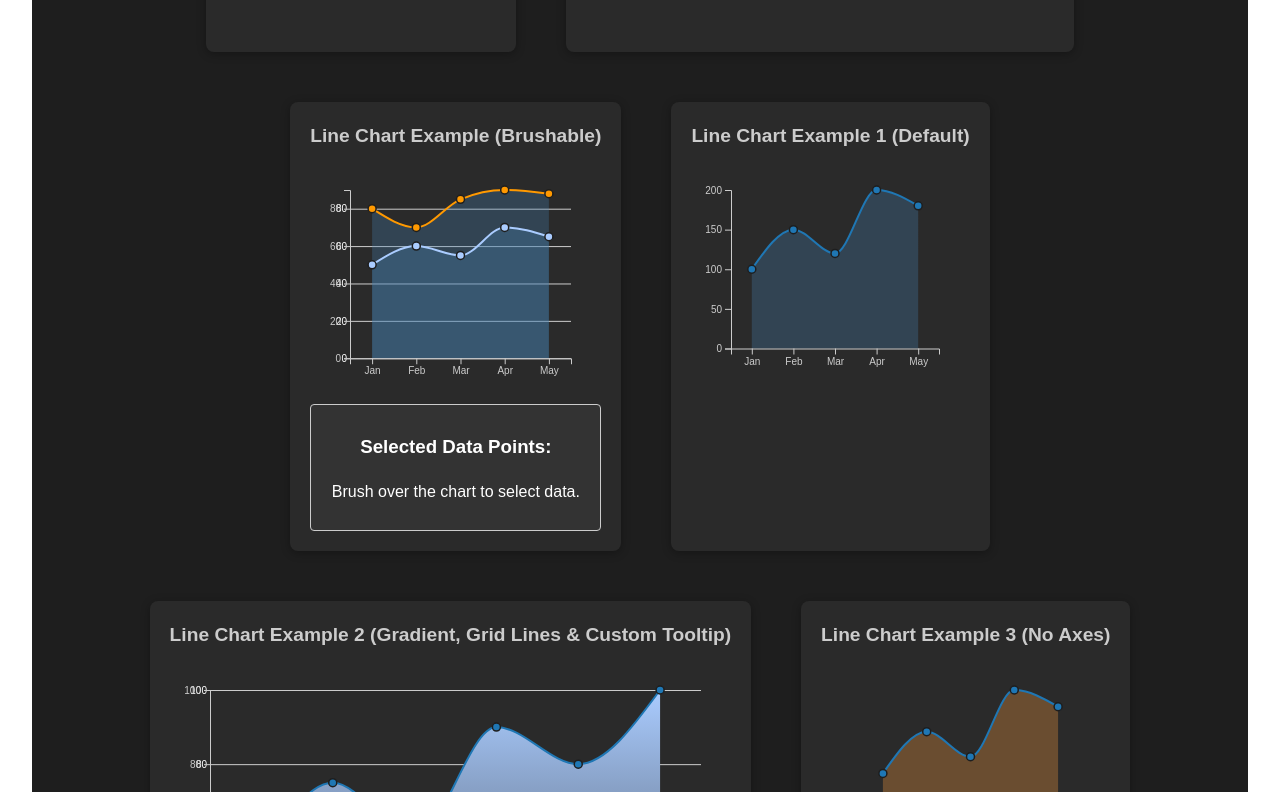
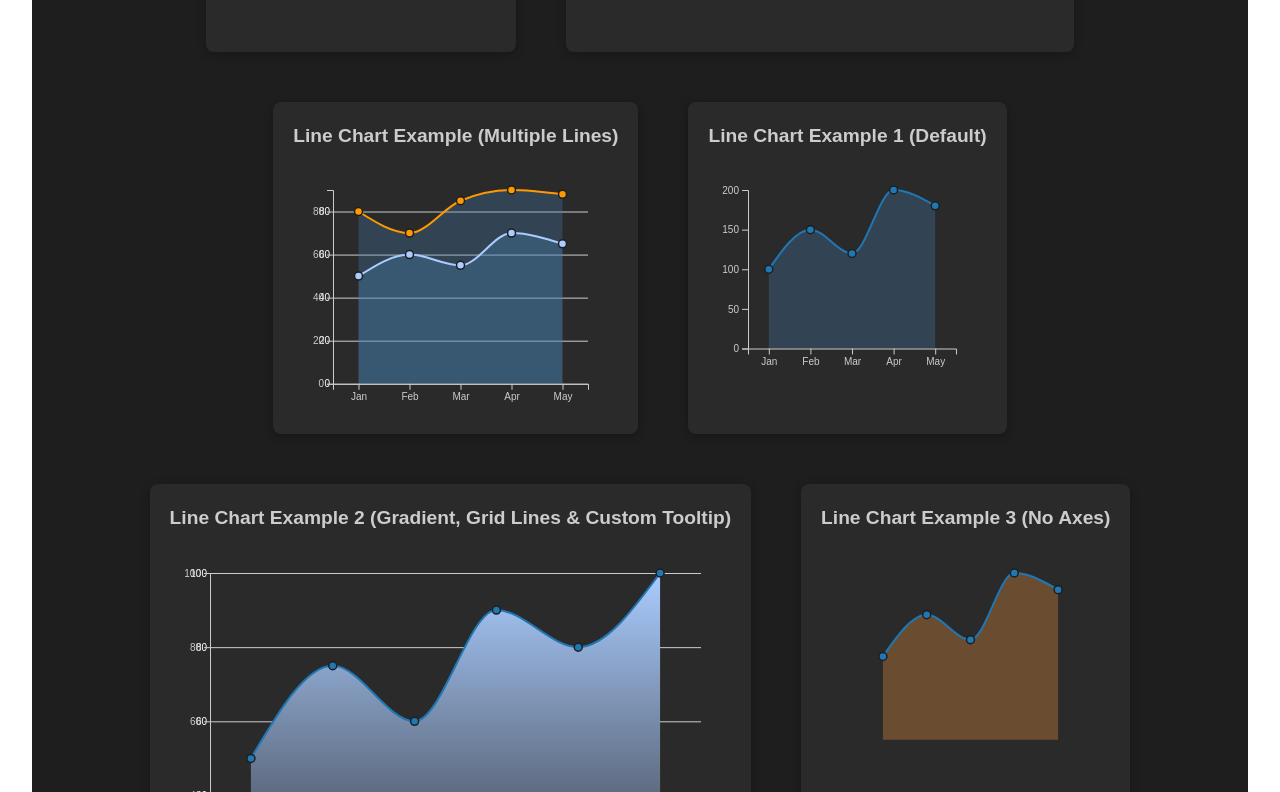
Before and after one commit to harshattray/apus, a React (Vite) app: page / in a window 1280 px wide. Shown: the part 1666-2458 px from the top of the page. Built offline with nearby package versions, Linux system fonts and the light colour scheme.

Commit message:
revert: Brushable features reverted

```diff
--- a/src/demo/App.tsx
+++ b/src/demo/App.tsx
@@ -1,6 +1,6 @@
 import { BarChart, LineChart } from 'src/lib'
 import '../App.css'
-import React, { useState } from 'react';
+import React from 'react';
 
 function App() {
   const barChartData1 = [
@@ -104,25 +104,6 @@ function App() {
     },
   ];
 
-  // State to hold selected data labels from the brush
-  const [selectedLabels, setSelectedLabels] = useState<(string | number)[]>([]);
-
-  // Handler for the brush end event
-  const handleBrushEnd = (labels: (string | number)[]) => {
-    setSelectedLabels(labels);
-  };
-
-  // Find the full data points for the selected labels from multiLineData
-  const selectedDataPoints = selectedLabels.map((label: string | number) => {
-      // Find the first occurrence of the label across all series in multiLineData
-      let foundPoint: { label: string | number; value: number } | undefined;
-      for (const series of multiLineData) {
-          foundPoint = series.values.find((point: { label: string | number; value: number }) => String(point.label) === String(label));
-          if (foundPoint) break; // Stop searching once found
-      }
-      return foundPoint;
-  }).filter((point): point is { label: string | number; value: number } => point !== undefined);
-
   return (
     <div className="App">
       <h1>Chart Library Demo</h1>
@@ -136,7 +117,6 @@ function App() {
             responsive={true}
             lineColors={['#ff6666', '#66cc66']}
             showGridLines={true}
-            brushable={true}
           />
         </div>
         <div className="responsive-container" style={{ width: '100%', maxWidth: '600px', margin: '20px auto' }}>
@@ -164,31 +144,18 @@ function App() {
             margin={{ top: 30, right: 30, bottom: 50, left: 50 }}
           />
         </div>
+        {/* Multi-line Chart Example */}
         <div className="chart">
-          <h2>Line Chart Example (Brushable)</h2>
+          <h2>Line Chart Example (Multiple Lines)</h2>
           <LineChart
             data={multiLineData}
             width={400}
             height={300}
-            brushable={true}
             showGridLines={true}
+            showXAxis={true}
+            showYAxis={true}
             lineColors={['#aaccff', '#ff9900']}
-            onBrushEnd={handleBrushEnd}
           />
-          <div style={{ marginTop: '15px', padding: '10px', border: '1px solid #ccc', borderRadius: '4px', backgroundColor: '#333' }}>
-            <h3>Selected Data Points:</h3>
-            {
-              selectedDataPoints.length > 0 ? (
-                <ul>
-                  {selectedDataPoints.map((point: { label: string | number; value: number }, index: number) => (
-                    <li key={index}>Label: {point?.label?.toString()}, Value: {point?.value}</li>
-                  ))}
-                </ul>
-              ) : (
-                <p>Brush over the chart to select data.</p>
-              )
-            }
-          </div>
         </div>
         <div className="chart">
           <h2>Line Chart Example 1 (Default)</h2>
--- a/src/lib/LineChart.tsx
+++ b/src/lib/LineChart.tsx
@@ -1,6 +1,5 @@
 import * as d3 from 'd3';
 import React, { useEffect, useRef, useState } from 'react';
-import type { D3BrushEvent } from 'd3-brush';
 import type { ScalePoint } from 'd3-scale';
 
 export type LineChartProps = {
@@ -24,8 +23,6 @@ export type LineChartProps = {
   lineGradientColors?: string[];
   showArea?: boolean;
   responsive?: boolean;
-  brushable?: boolean;
-  onBrushEnd?: (selectedLabels: (string | number)[]) => void;
 };
 
 export const LineChart: React.FC<LineChartProps> = ({
@@ -49,12 +46,9 @@ export const LineChart: React.FC<LineChartProps> = ({
   lineGradientColors,
   showArea = true,
   responsive = true,
-  brushable = false,
-  onBrushEnd,
 }) => {
   const containerRef = useRef<HTMLDivElement | null>(null);
   const svgRef = useRef<SVGSVGElement | null>(null);
-  const brushRef = useRef<SVGGElement | null>(null);
   const [dimensions, setDimensions] = useState({ width, height });
 
   useEffect(() => {
@@ -257,49 +251,12 @@ export const LineChart: React.FC<LineChartProps> = ({
         });
     });
 
-    if (brushable && showXAxis) {
-      const brush = d3.brushX()
-        .extent([[0, 0], [innerWidth, innerHeight]]);
-
-      const brushGroup = g.append('g')
-        .attr('class', 'brush')
-        .call(brush);
-
-      brushGroup.select('.overlay')
-        .style('cursor', 'crosshair');
-
-      brushGroup.call(brush.on('end', brushed));
-      brushRef.current = brushGroup.node();
-
-      function brushed({ selection }: D3BrushEvent<SVGGElement, any>) {
-        if (selection === null) {
-          if (onBrushEnd) {
-            onBrushEnd([]);
-          }
-        } else {
-          const [x0, x1] = selection;
-          const selectedLabels = allLabels.filter(label => {
-            const bandCenter = x(label)! + x.bandwidth() / 2;
-            return bandCenter >= x0 && bandCenter <= x1;
-          });
-
-          if (onBrushEnd) {
-            const originalLabels = selectedLabels.map(label => {
-                const originalPoint = data.reduce((acc, series) => acc.concat(series.values), [] as { label: string | number; value: number }[]).find(d => String(d.label) === label);
-                return originalPoint ? originalPoint.label : label;
-            });
-            onBrushEnd(originalLabels);
-          }
-        }
-      }
-    }
-
     return () => {
       svg.selectAll('*').remove();
       tooltip.remove();
     };
 
-  }, [data, lineColors, areaColor, pointColor, margin, yAxisTicks, showXAxis, showYAxis, showGridLines, tooltipBackgroundColor, tooltipTextColor, tooltipPadding, tooltipBorderRadius, tooltipFontSize, areaGradientColors, lineGradientColors, showArea, brushable, onBrushEnd, dimensions]);
+  }, [data, lineColors, areaColor, pointColor, margin, yAxisTicks, showXAxis, showYAxis, showGridLines, tooltipBackgroundColor, tooltipTextColor, tooltipPadding, tooltipBorderRadius, tooltipFontSize, areaGradientColors, lineGradientColors, showArea, responsive, width, height, dimensions]);
 
   const paddingBottom = responsive ? `${(height / width) * 100}%` : undefined;
 
```
